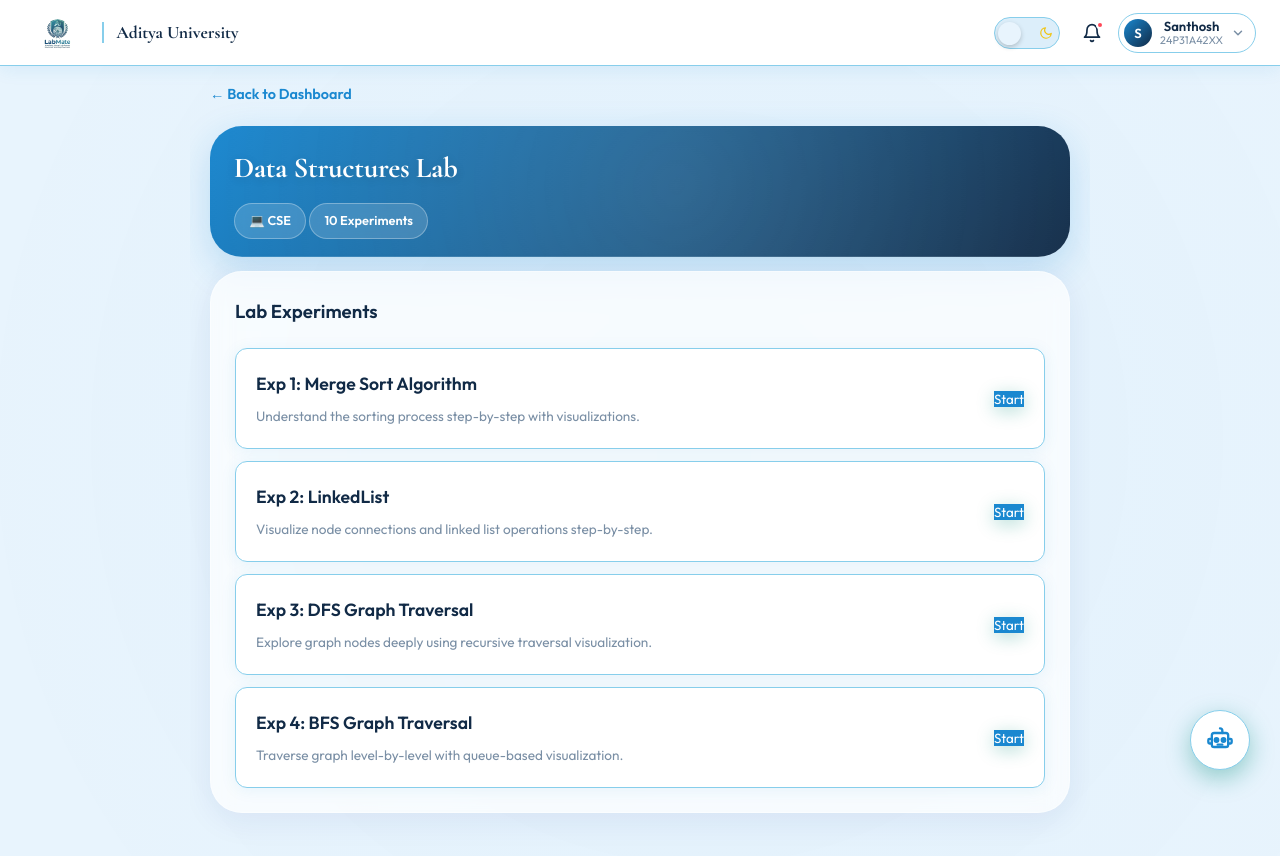
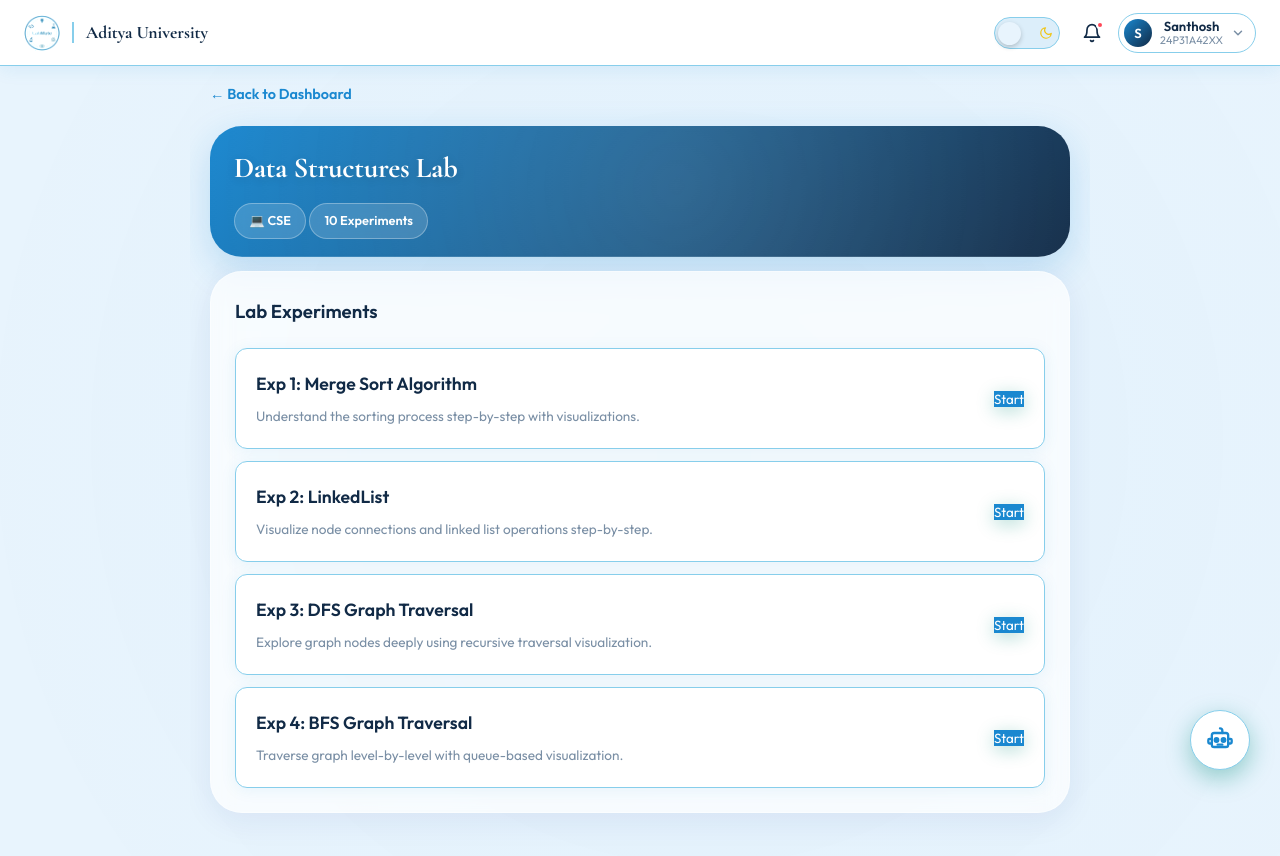
Before and after one commit to Balaji-0117/LabMate, a plain HTML site: page frontend/html/data_structures_lab.html in a window 1280 px wide. Drawn offline with nearby package versions, Linux system fonts and the light colour scheme; no server answers.

Commit message:
Updated logo in data_structures_lab.html

```diff
--- a/frontend/html/data_structures_lab.html
+++ b/frontend/html/data_structures_lab.html
@@ -68,7 +68,7 @@
   <header class="portal-header">
     <div class="header-left">
       <a href="labmate_landing.html" aria-label="LabMate home">
-        <img src="../assets/images/LabMateLogo.png" alt="LabMate Logo" class="portal-logo" />
+        <img src="../assets/images/LabMateLogo2.png" alt="LabMate Logo" class="portal-logo" />
       </a>
       <div class="college-info">
         <h1 class="college-name">Aditya University</h1>
```
